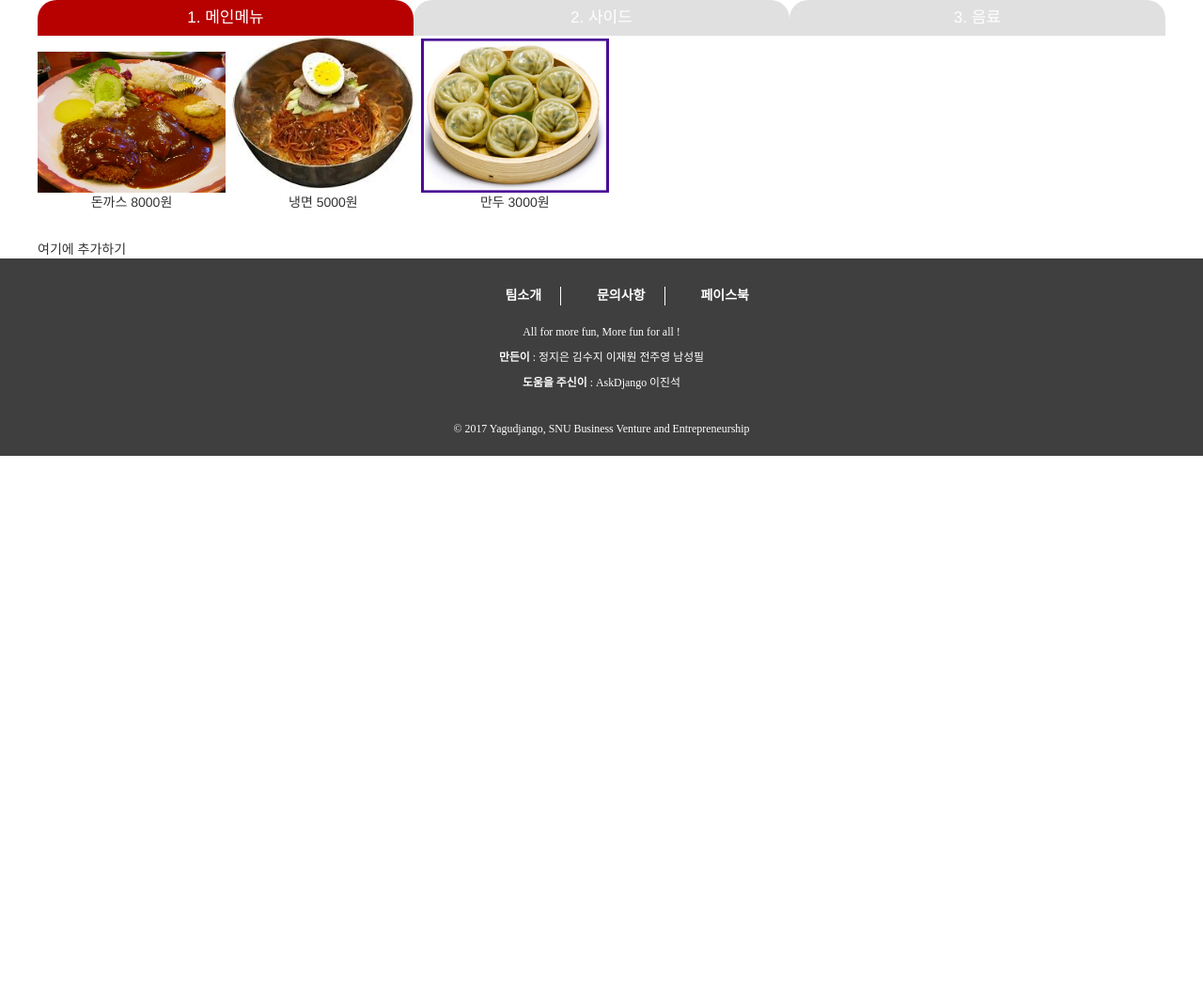
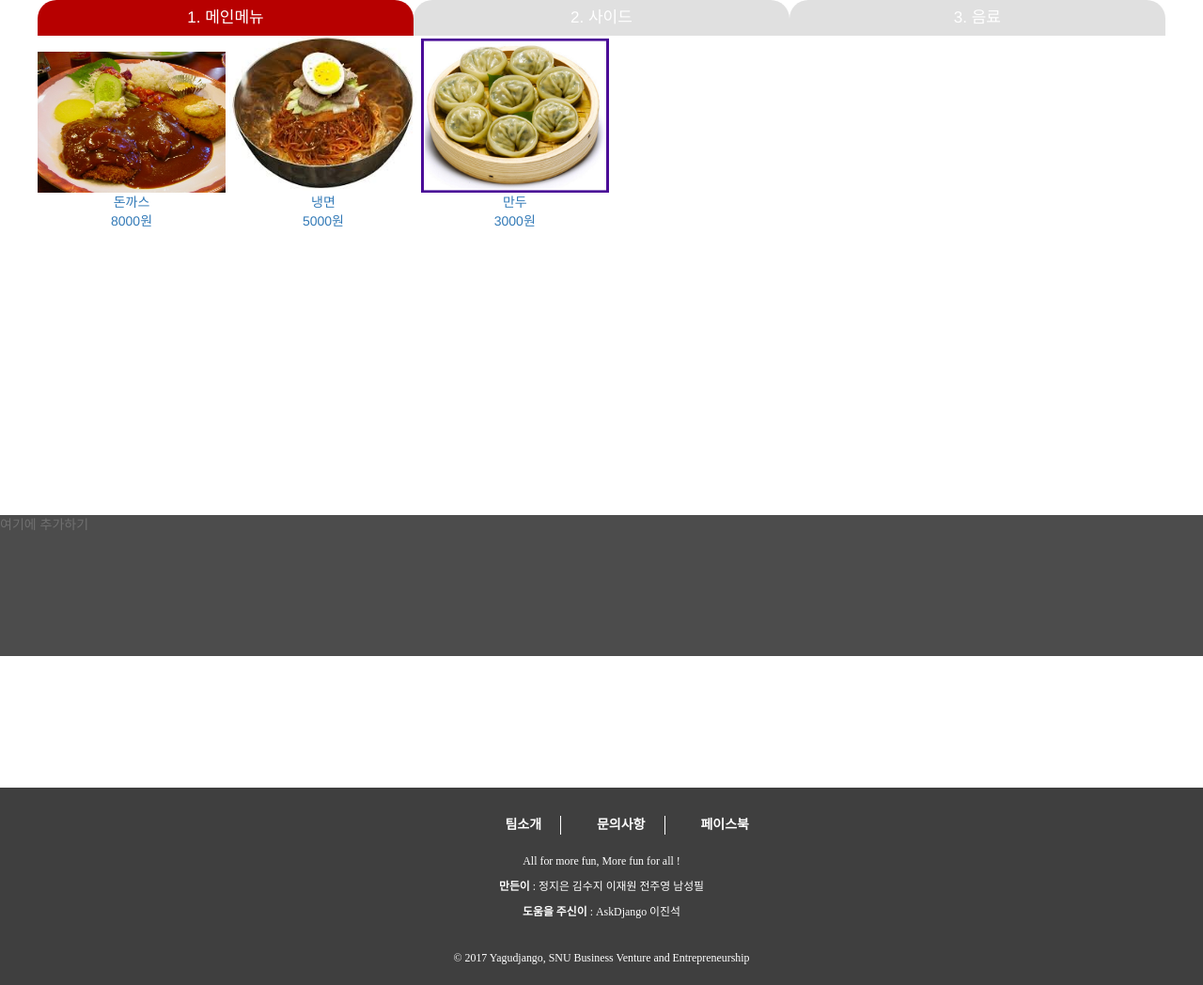
Before and after one commit to stopsilver13/food_practice, a Django app: page /food/ in a window 1280 px wide. Shown: the part 102-1150 px from the top of the page at 94% size. Before the commit the page ends 587 px from the top, so only its background shows below. Run offline with Django 3.2, Linux system fonts and the light colour scheme; some libraries are stand-ins or nearby versions; some web fonts are replaced.

Commit message:
Creating 'what-i-picked'div and fix it to bottom-jooyoung

```diff
--- a/yagufood/food/templates/food/food_order.html
+++ b/yagufood/food/templates/food/food_order.html
@@ -11,6 +11,10 @@
 
 
 <style type="text/css">
+    .picked-view {
+        height: 800px;
+    }
+
     .food-menu, .side-menu {
         display: inline-block;
         text-align: center;
@@ -50,10 +54,14 @@
         border-radius: 20px 20px 0 0;
     }
 
-    div.picked-view {
-            background-color: #fff;
-        }
-
+    .what-i-picked {
+        background-color: black;
+        opacity: 0.7;
+        position: fixed;
+        height: 150px;
+        bottom: 0;
+        width: 100%;
+    }
 </style>
 {% endblock %}
 
@@ -70,36 +78,39 @@
         <div class="tab-content">
             <div role="tabpanel" class="tab-pane active" id="mainmenu">
                 <div class="picked-view">
-                    <div class="food-menu">
+                    <a href=""><div class="food-menu">
                         <img src="{% static 'img/porkcutlet.jpeg'%}" style="width:100%;">
-                        돈까스
-                        8000원
-                    </div>
+                        <P style="margin-bottom: 0px">돈까스</P>
+                        <p>8000원</p>
+                    </div></a>
 
-                    <div class="food-menu">
+                    <a href=""><div class="food-menu">
                         <img src="{% static 'img/coldnoodle.jpeg'%}" style="width:100%;">
-                        냉면
-                        5000원
-                    </div>
+                        <p style="margin-bottom: 0px">냉면</p>
+                        <p>5000원</p>
+                    </div></a>
 
-                    <div class="food-menu">
+                    <a href=""><div class="food-menu">
                         <img src="{% static 'img/dumpling.jpg'%}" style="width:100%;">
-                        만두
-                        3000원
-                    </div>
+                        <p style="margin-bottom: 0px">만두</p>
+                        <p>3000원</p>
+                    </div></a>
                 </div>
             </div>
 
             <div role="tabpanel" class="tab-pane" id="side">
                 <div class="picked-view">
-                    <div class="side-menu">
+                    <a href=""><div class="side-menu">
                         <img src="{% static 'img/homerunball.jpg'%}" style="width:100%;">
-                        홈런볼 1000원
-                    </div>
+                        <p style="margin-bottom: 0px">홈런볼</p>
+                        <p>1000원</p>
+                    </div></a>
 
-                    <div class="side-menu">
-                        편의용품세트 1000원
-                    </div>
+                    <a href=""><div class="side-menu">
+                        <img src="{% static 'img/chopstick.jpeg'%}" style="width:100%;">
+                        <p style="margin-bottom: 0px">편의세트</p>
+                        <p>1000원</p>
+                    </div></a>
                 </div>
             </div>
 
@@ -108,12 +119,13 @@
             </div>
         </div>
     </div>
+</div>
 
-    <div>
+    <div class="what-i-picked">
         여기에 추가하기
     </div>
 
-</div>
+
 
 <script type="text/javascript">
     $('div.pick-food-navbar a').on('click', function (e) {
```
Also changed, not shown: yagufood/yagufood/static/img/chopstick.jpeg (added).
